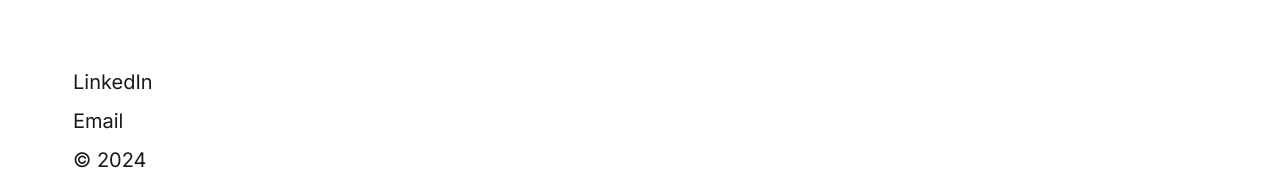
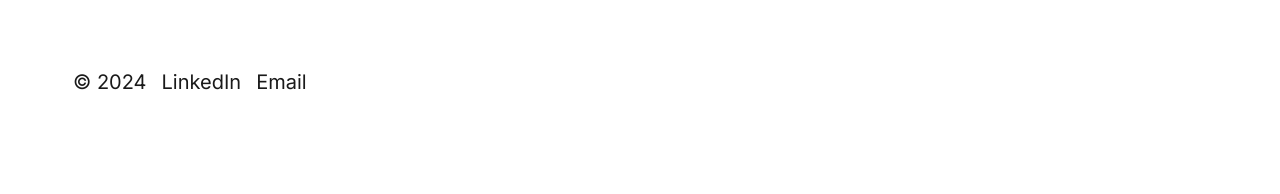
Before and after one commit to diegowrhasta/react-blog, a React (Vite) app in the folder ds-blog/: page / in a window 1280 px wide. Shown: the part 3063-3257 px from the top of the page. After the commit the page ends 3182 px from the top, so only its background shows below. Built offline with nearby package versions, Linux system fonts and the light colour scheme.

Commit message:
Fixes bug on Footer with responsiveness

```diff
--- a/ds-blog/src/components/Footer.css
+++ b/ds-blog/src/components/Footer.css
@@ -8,12 +8,12 @@ div.links {
   ul {
     list-style: none;
     display: flex;
-    flex-direction: column;
     gap: 15px;
 
     @media (max-width: 390px) {
       align-items: center;
       justify-content: center;
+      flex-direction: column;
     }
 
     li {
--- a/ds-blog/src/components/Footer.tsx
+++ b/ds-blog/src/components/Footer.tsx
@@ -11,7 +11,7 @@ export function Footer () {
   }
 
   function isMobile () {
-    return window.matchMedia('(max-width: 390px)')
+    return window.matchMedia('(max-width: 390px)').matches
   }
 
   return (
```
